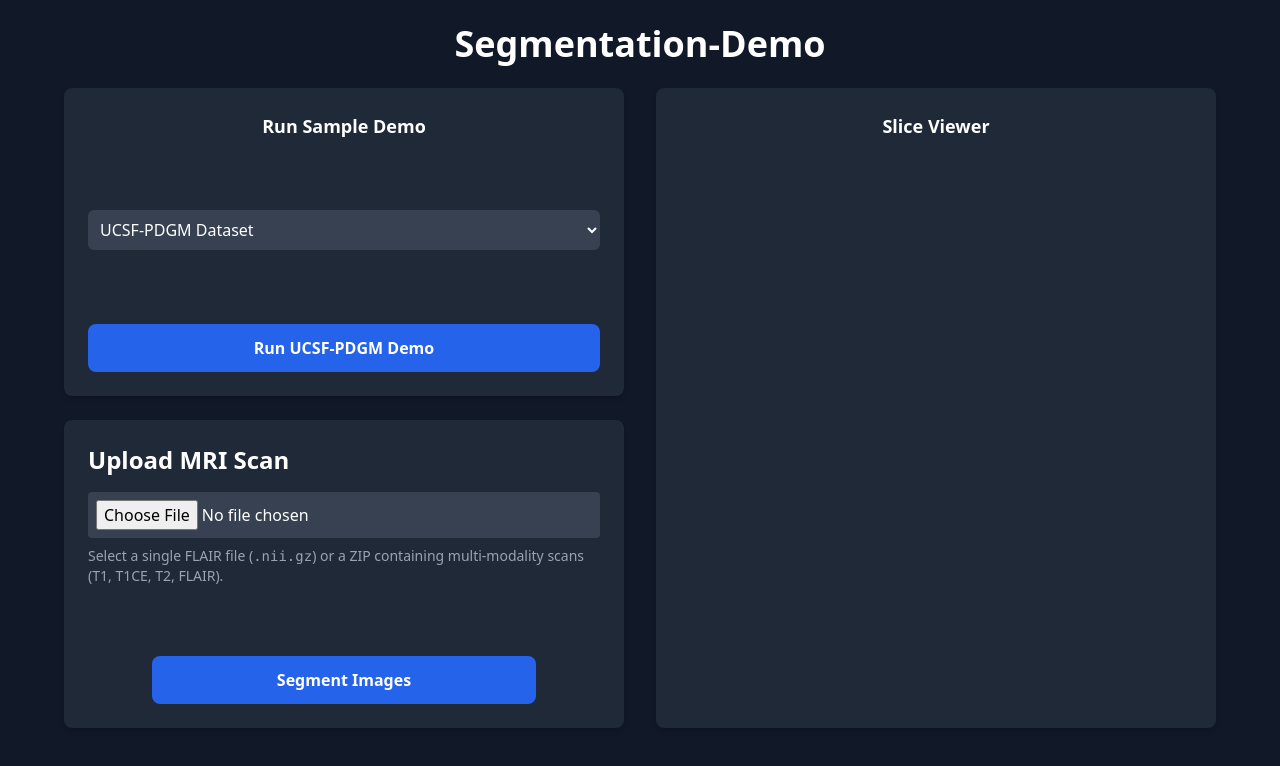
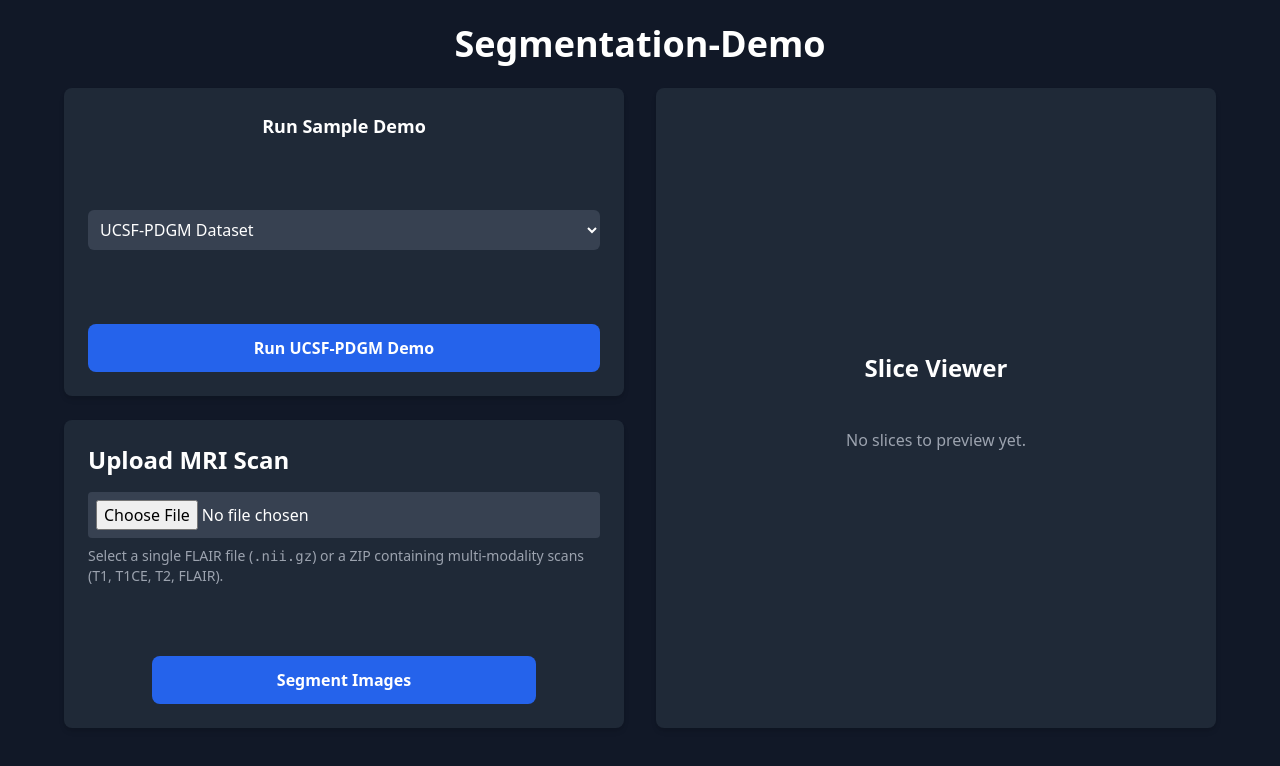
Before and after one commit to AnkithBinagekar/scanfusion-demo-image_overlay, a React (Create React App) app: page /fusion in a window 1280 px wide. Shown: the top 766 px of the page. Built offline with nearby package versions, Linux system fonts and the light colour scheme; no server answers; the HTML template or start-up script is replaced by a standard one.

Commit message:
Minor UI Fix

```diff
--- a/src/pages/FusionPage.jsx
+++ b/src/pages/FusionPage.jsx
@@ -136,14 +136,14 @@ const FusionPage = () => {
         >
           {/* Header */}
           <h2 className="text-lg font-semibold mb-3 text-center">
-            Slice Viewer
+
           </h2>
 
           {/* Image Viewer Area */}
           <div className="flex-1 flex flex-col items-center justify-center overflow-hidden px-2">
             <div className="w-full flex justify-center items-center overflow-hidden">
               <div className="max-w-full max-h-full flex justify-center items-center">
-
+                <SliceViewer />
               </div>
             </div>
           </div>
```
